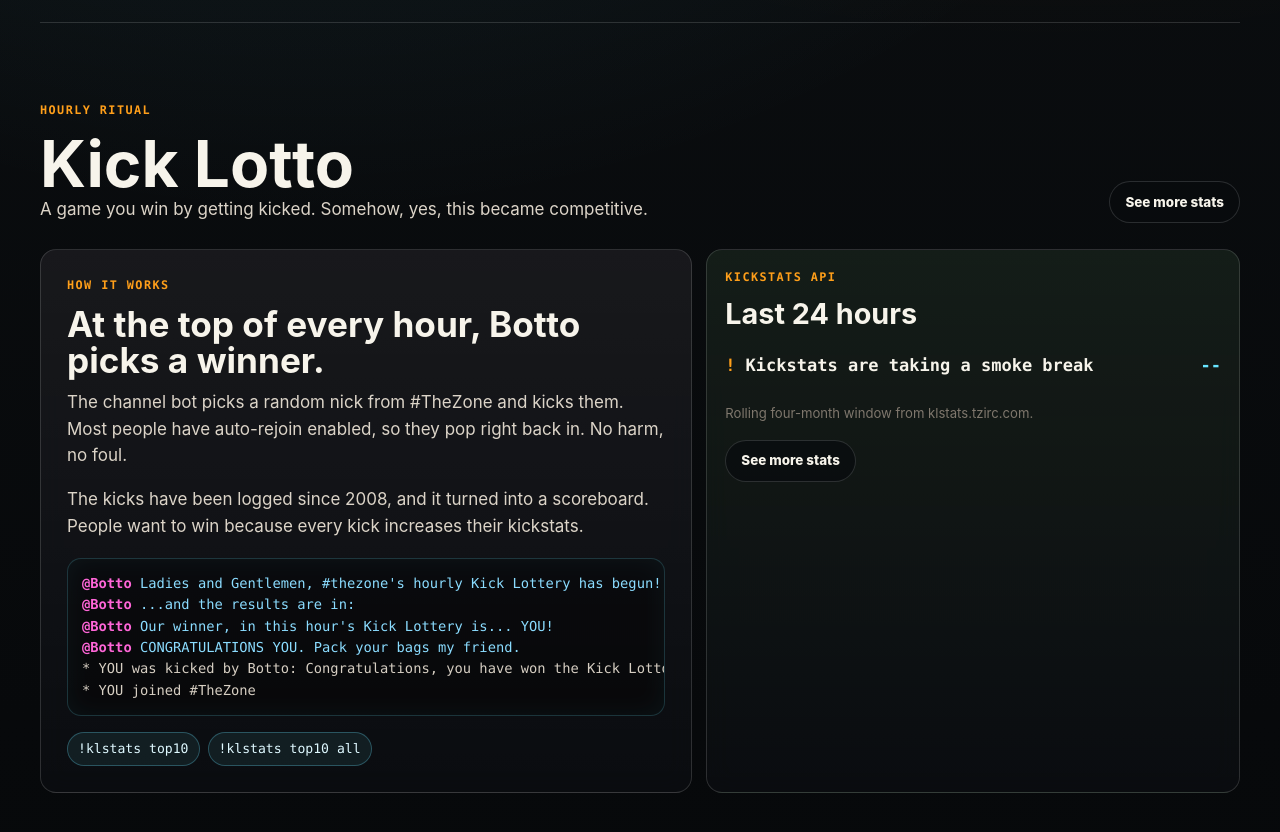
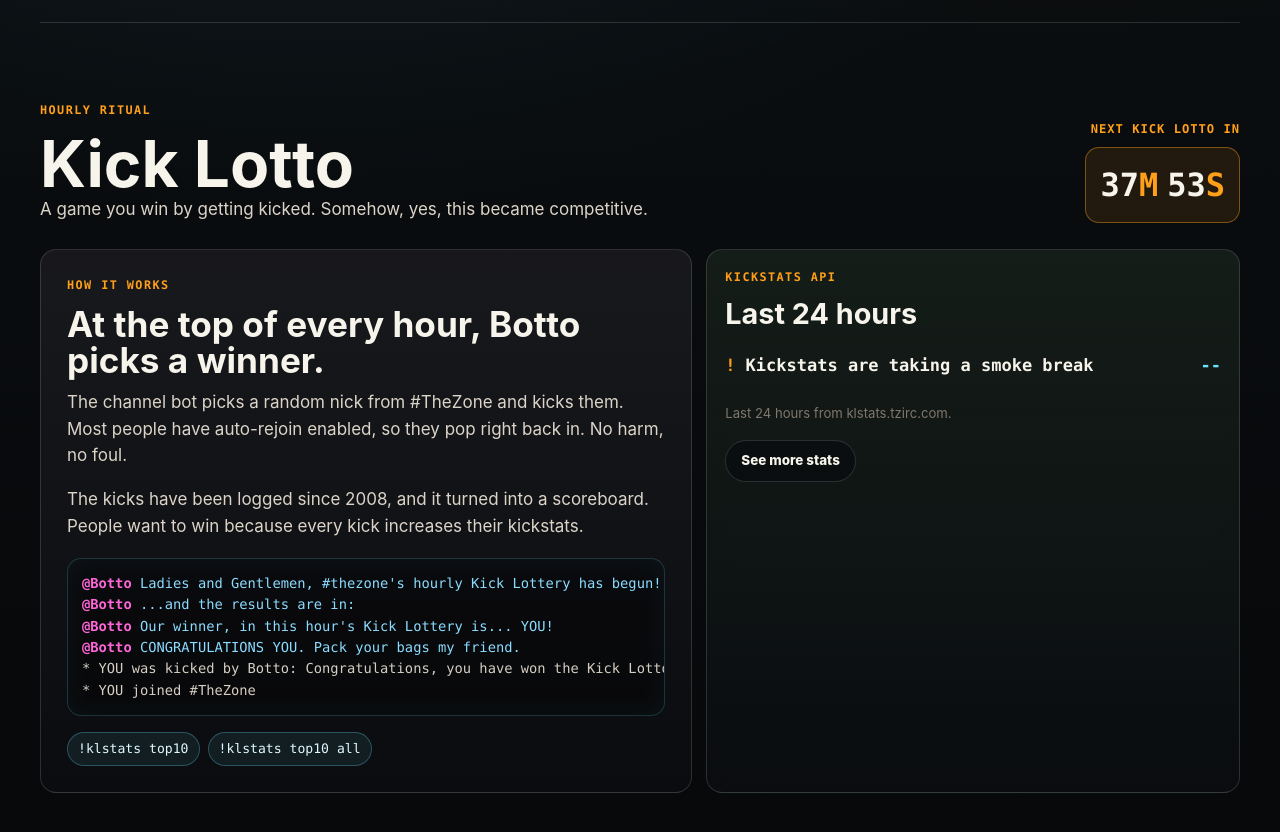
Before and after one commit to tzirc/thezone-web, a website: page html/index.htm in a window 1280 px wide. Shown: the part 1520-2352 px from the top of the page. Drawn offline with Linux system fonts and the light colour scheme; no server answers.

Commit message:
Pretty good!

```diff
--- a/html/index.htm
+++ b/html/index.htm
@@ -72,6 +72,13 @@
 				linear-gradient(115deg, transparent 0 38%, rgba(255, 159, 26, 0.06) 38% 39%, transparent 39% 100%),
 				linear-gradient(290deg, transparent 0 54%, rgba(104, 228, 255, 0.055) 54% 55%, transparent 55% 100%);
 			pointer-events: none;
+		}
+
+		#cursor-glow {
+			position: fixed;
+			inset: 0;
+			pointer-events: none;
+			background: radial-gradient(circle 680px at var(--mx, 50%) var(--my, 40%), rgba(255, 159, 26, 0.09), transparent 70%);
 		}
 
 		a {
@@ -780,10 +787,12 @@
 </head>
 
 <body>
+	<div id="cursor-glow" aria-hidden="true"></div>
 	<div class="shell">
 		<header class="header" aria-label="#TheZone header">
+			&nbsp;
 			<a class="brand" href="#top" aria-label="#TheZone home">
-				<svg class="logo" viewBox="0 0 160 160" role="img" aria-label="#TheZone orbital logo">
+				<!--<svg class="logo" viewBox="0 0 160 160" role="img" aria-label="#TheZone orbital logo">
 					<g fill="none" stroke="#ffc266" stroke-linecap="round" stroke-linejoin="round">
 						<ellipse cx="80" cy="80" rx="72" ry="20" stroke-width="4" transform="rotate(-27 80 80)" />
 						<ellipse cx="80" cy="80" rx="72" ry="20" stroke-width="4" transform="rotate(64 80 80)" />
@@ -792,7 +801,8 @@
 					</g>
 					<path d="M37 87 95 52 123 61 65 102z" fill="#050505" stroke="#ffc266" stroke-width="3" />
 					<path d="M52 80 94 63" stroke="#ffffff" stroke-width="5" stroke-linecap="round" />
-				</svg>
+				</svg>-->
+				<img src="logo/thezone-logo.svg" class="logo" aria-label="#TheZone orbital logo" />
 				<span>#TheZone</span>
 			</a>
 
@@ -833,7 +843,7 @@
 					</div>
 					<div class="terminal-body">
 						<div class="orbit-wrap">
-							<svg class="logo" viewBox="0 0 160 160" role="img" aria-label="#TheZone orbital logo">
+							<!-- <svg class="logo" viewBox="0 0 160 160" role="img" aria-label="#TheZone orbital logo">
 								<g fill="none" stroke="#ffc266" stroke-linecap="round" stroke-linejoin="round">
 									<ellipse cx="80" cy="80" rx="72" ry="20" stroke-width="4" transform="rotate(-27 80 80)" />
 									<ellipse cx="80" cy="80" rx="72" ry="20" stroke-width="4" transform="rotate(64 80 80)" />
@@ -842,7 +852,8 @@
 								</g>
 								<path d="M37 87 95 52 123 61 65 102z" fill="#050505" stroke="#ffc266" stroke-width="3" />
 								<path d="M52 80 94 63" stroke="#ffffff" stroke-width="5" stroke-linecap="round" />
-							</svg>
+							</svg> -->
+							<img src="logo/thezone-logo.svg" class="logo" aria-label="#TheZone orbital logo" />
 						</div>
 						<ul class="prompt">
 							<li><strong>server</strong> <span>irc.tzirc.com</span></li>
@@ -909,7 +920,10 @@
 						<h2 id="kick-lotto-title">Kick Lotto</h2>
 						<p>A game you win by getting kicked. Somehow, yes, this became competitive.</p>
 					</div>
-					<a class="button" href="http://klstats.tzirc.com" target="_blank" rel="noreferrer">See more stats</a>
+					<div class="clw-timer" aria-live="polite">
+						<p class="clw-status" data-kl-status>Next Kick Lotto in</p>
+						<div class="clw-countdown" data-kl-countdown>--M --S</div>
+					</div>
 				</div>
 
 				<div class="stats-board" aria-label="Live Kick Lotto stats">
@@ -937,7 +951,7 @@
 						<ol class="stats-list" data-kickstats="current">
 							<li><span class="stats-rank">...</span><span class="stats-nick">Loading current top kicks</span><span class="stats-count">--</span></li>
 						</ol>
-						<p class="stats-meta" data-kickstats-meta="current">Rolling four-month window from klstats.tzirc.com.</p>
+						<p class="stats-meta" data-kickstats-meta="current">Last 24 hours from klstats.tzirc.com.</p>
 						<div class="command-list">
 							<a class="button" href="http://klstats.tzirc.com" target="_blank" rel="noreferrer">See more stats</a>
 						</div>
@@ -1202,6 +1216,48 @@
 			updateClw();
 			window.setInterval(updateClw, 1000);
 
+			const klCountdown = document.querySelector("[data-kl-countdown]");
+			const klStatus = document.querySelector("[data-kl-status]");
+
+			const updateKl = () => {
+				if (!klCountdown || !klStatus) return;
+				const now = new Date();
+				const secondsIntoHour = (now.getMinutes() * 60) + now.getSeconds();
+				const secondsUntil = secondsIntoHour === 0 ? 0 : 3600 - secondsIntoHour;
+				const minutes = Math.floor(secondsUntil / 60);
+				const seconds = secondsUntil % 60;
+				const parts = [
+					[String(minutes).padStart(2, "0"), "M"],
+					[String(seconds).padStart(2, "0"), "S"]
+				];
+				klCountdown.replaceChildren(...parts.map(([value, unit]) => {
+					const group = document.createElement("span");
+					const unitLabel = document.createElement("span");
+					unitLabel.className = "unit";
+					group.textContent = value;
+					unitLabel.textContent = unit;
+					group.append(unitLabel);
+					return group;
+				}));
+				klStatus.textContent = secondsUntil === 0 ? "Kick Lotto is live" : "Next Kick Lotto in";
+			};
+
+			updateKl();
+			window.setInterval(updateKl, 1000);
+
+			const cursorGlow = document.getElementById("cursor-glow");
+			if (cursorGlow) {
+				let glowRaf = 0;
+				document.addEventListener("mousemove", (e) => {
+					if (glowRaf) return;
+					glowRaf = requestAnimationFrame(() => {
+						cursorGlow.style.setProperty("--mx", e.clientX + "px");
+						cursorGlow.style.setProperty("--my", e.clientY + "px");
+						glowRaf = 0;
+					});
+				});
+			}
+
 			const peopleGrid = document.querySelector("[data-people-grid]");
 			const peopleToggle = document.querySelector("[data-people-toggle]");
 
@@ -1241,8 +1297,9 @@
 				updatePeople();
 			}
 
+			const begin24h = new Date(Date.now() - 86400000).toISOString().slice(0, 16);
 			const endpoints = {
-				current: "https://klstats.tzirc.com/api/v1/stats/channel/top?channel=%23thezone&limit=5"
+				current: `https://klstats.tzirc.com/api/v1/stats/channel/top?channel=%23thezone&limit=5&begin=${begin24h}`
 			};
 
 			const renderRows = (target, rows) => {
```
Also changed, not shown: .agents/rules/000150.maintain-performance.md, html/logo/thezone-logo.svg (added), 5 other files.
